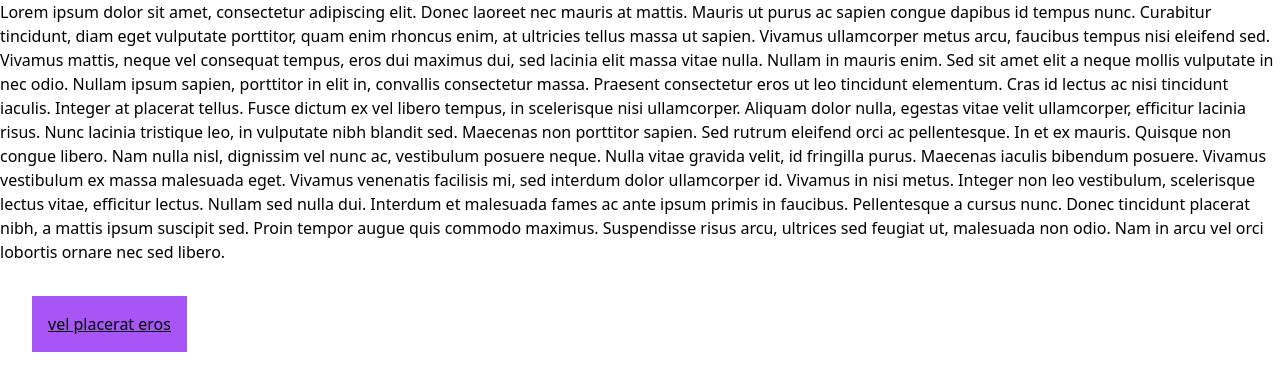
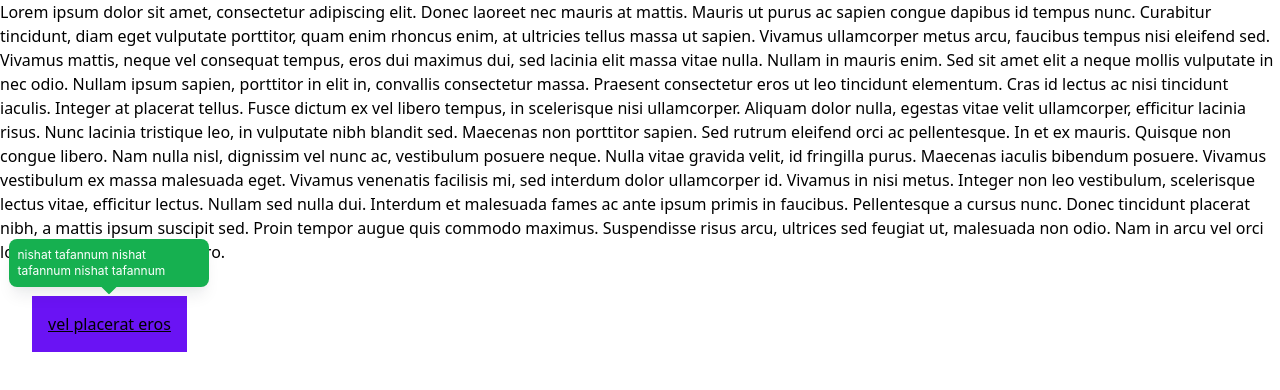
Before and after one commit to Sejuty/components, a React (Create React App) app: page / in a window 1280 px wide. Shown: the top 390 px of the page. Built offline with nearby package versions, Linux system fonts and the light colour scheme.

Commit message:
tooltip shadow

```diff
--- a/src/App.js
+++ b/src/App.js
@@ -42,24 +42,13 @@ function App() {
           content="nishat tafannum nishat tafannum nishat tafannum"
           position="top"
           caret={true}
-          variant="secondary"
-          trigger="click"
+          variant="success"
           className="m-8"
-          shadow="md"
+          shadow="lg"
         >
-          <div className="underline bg-purple-500 p-4"> vel placerat eros</div>
+          <div className="underline bg-primary p-4"> vel placerat eros</div>
         </Tooltip>
 
-      {/* <Dropdown isOpen={false} isDisable={true}>
-        <DropdownToggle>
-          <button className="bg-purple-500 p-3">click</button>
-        </DropdownToggle>
-        <DropdownMenu>
-          <DropdownItem label="button 1 button button"></DropdownItem>
-          <DropdownItem label="button 2"></DropdownItem>
-        </DropdownMenu>
-      </Dropdown> */}
-      {/* <TimeSlot/> */}
     </div>
   );
 }
--- a/src/components/tooltip/Tooltip.js
+++ b/src/components/tooltip/Tooltip.js
@@ -47,9 +47,14 @@ function Tooltip({
   }, [isTooltipOpen, timeout]);
 
   const tooltipOuterClass = `tooltip-outer-class tooltip-outer-class-${position}`;
-  const tooltipBoxOuterClass = `tooltip-box-outer-class tooltip-box-outer-class-${position} ${tooltipVisibility}`;
-  const tooltipBoxClass = `tooltip-box-class tooltip-box-class-${position} bg-${variant} shadow-${shadow} `;
-  const tooltipCaretPositionClass = `tooltip-caret-position-class tooltip-caret-position-class-${position} bg-${variant} ${caretVisibility} z-20`;
+  const tooltipBoxOuterClass = `tooltip-box-outer-class tooltip-box-outer-class-${position}`;
+  const tooltipBoxClass = `tooltip-box-class tooltip-box-class-${position} bg-tooltip-${variant} tooltip-box-class-shadow-${shadow}`;
+  const tooltipCaretPositionClass = `tooltip-caret-position-class tooltip-caret-position-class-${position} bg-tooltip-${variant} ${caretVisibility} z-20`;
+
+  if(!props.children){
+    return (<div className="bg-warning"> Error! No children available </div>)
+  }
+
 
   return (
     <div className={`${className}`}>
@@ -61,7 +66,7 @@ function Tooltip({
       >
         <div>{props.children}</div>
         <div className={tooltipBoxOuterClass}>
-          <span className={tooltipBoxClass}>{content}</span>
+          <div className={tooltipBoxClass}>{content}</div>
           <div className={tooltipCaretPositionClass}></div>
         </div>
       </div>
@@ -75,7 +80,7 @@ Tooltip.propTypes = {
     PropTypes.string,
     PropTypes.element,
     PropTypes.number,
-  ]).isRequired,
+  ]),
   caret: PropTypes.bool,
   trigger: PropTypes.oneOf(["click", "hover"]),
   timeout: PropTypes.number,
--- a/src/components/tooltip/tooltip.css
+++ b/src/components/tooltip/tooltip.css
@@ -81,26 +81,26 @@
 .tooltip-box-class-shadow-3xl {
   box-shadow: 0px 32px 64px -12px rgba(16, 24, 40, 0.14);
 }
-.bg-primary {
-  @apply bg-[#6a13f4] text-[#fff];
+.bg-tooltip-primary {
+  @apply bg-primary text-[#fff];
 }
-.bg-secondary {
-  @apply bg-[#f0e7fe] text-[#6a13f4];
+.bg-tooltip-secondary {
+  @apply bg-secondary text-[#6a13f4];
 }
-.bg-tertiary {
-  @apply bg-[#ebebeb] text-[#000];
+.bg-tooltip-tertiary {
+  @apply bg-tertiary text-[#000];
 }
-.bg-success {
-  @apply bg-[#16b050] text-[#fff];
+.bg-tooltip-success {
+  @apply bg-success text-[#fff];
 }
-.bg-danger {
-  @apply bg-[#F43F5E] text-[#fff];
+.bg-tooltip-danger {
+  @apply bg-danger text-[#fff];
 }
-.bg-warning {
-  @apply bg-[#f3c318] text-[#fff];
+.bg-tooltip-warning {
+  @apply bg-warning text-[#fff];
 }
-.bg-clear {
-  @apply bg-[#fff] text-[#000];
+.bg-tooltip-clear {
+  @apply bg-clear text-[#000];
 }
 .tooltip-caret-position-class {
   @apply w-3 h-3 rotate-45 rounded-[1px];
--- a/tailwind.config.js
+++ b/tailwind.config.js
@@ -1,28 +1,16 @@
 /** @type {import('tailwindcss').Config} */
-const plugin = require("tailwindcss/plugin");
-
 module.exports = {
   content: ["./src/**/*.{js,jsx,ts,tsx}"],
   theme: {
-    boxShadow: {
-      xs: "0px 1px 2px rgba(16, 24, 40, 0.05)",
-      sm: " 0px 1px 3px rgba(16, 24, 40, 0.1), 0px 1px 2px rgba(16, 24, 40, 0.06)",
-      md: "0px 4px 8px -2px rgba(16, 24, 40, 0.1), 0px 2px 4px -2px rgba(16, 24, 40, 0.06)",
-      lg: "0px 12px 16px -4px rgba(16, 24, 40, 0.08), 0px 4px 6px -2px rgba(16, 24, 40, 0.03)",
-      xl: "0px 20px 24px -4px rgba(16, 24, 40, 0.08), 0px 8px 8px -4px rgba(16, 24, 40, 0.03)",
-      "2xl": " 0px 24px 48px -12px rgba(16, 24, 40, 0.18)",
-      "3xl": " 0px 32px 64px -12px rgba(16, 24, 40, 0.14)",
-      none: "none",
+    backgroundColor: {
+      primary: "#6A13F4",
+      secondary: "#F0E7FE",
+      tertiary: "#EBEBEB",
+      success: "#16B050",
+      danger: "#F43F5E",
+      warning: "#F3C318",
+      clear: "#ffffff",
     },
   },
-  plugins: [
-    plugin(function ({ addBase }) {
-      addBase({
-        "@font-face": {
-          fontFamily: "Inter",
-          src: "url('https://fonts.googleapis.com/css2?family=Inter&display=swap')",
-        },
-      });
-    }),
-  ],
+  plugins: [],
 };
```
